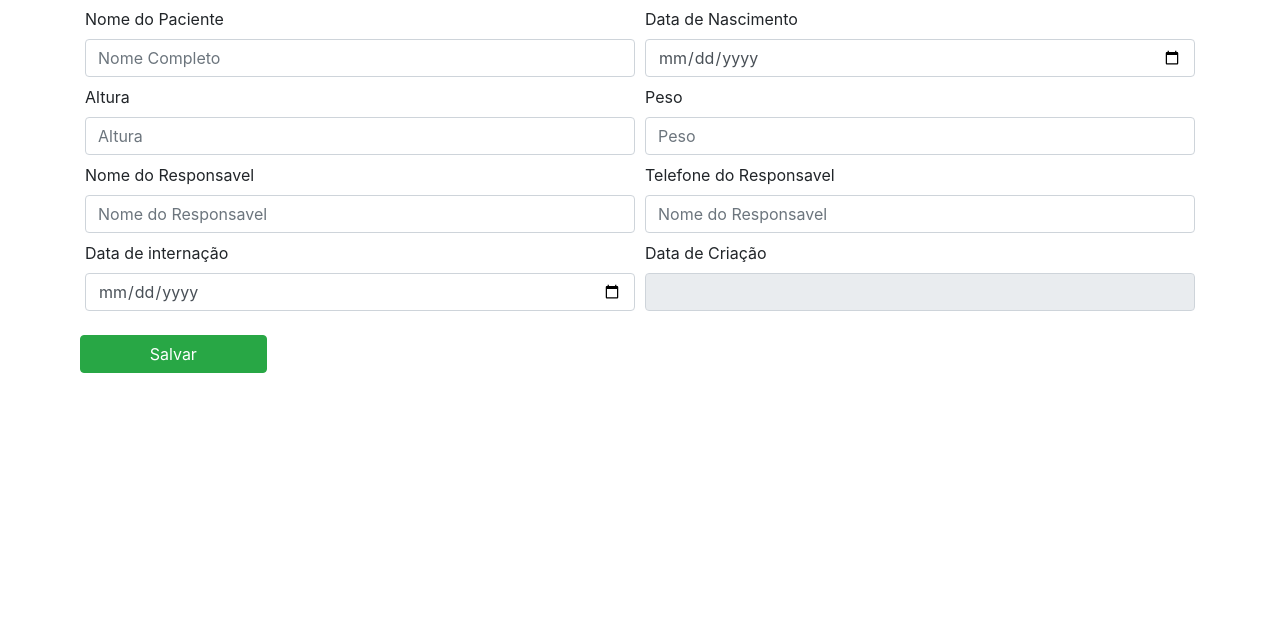
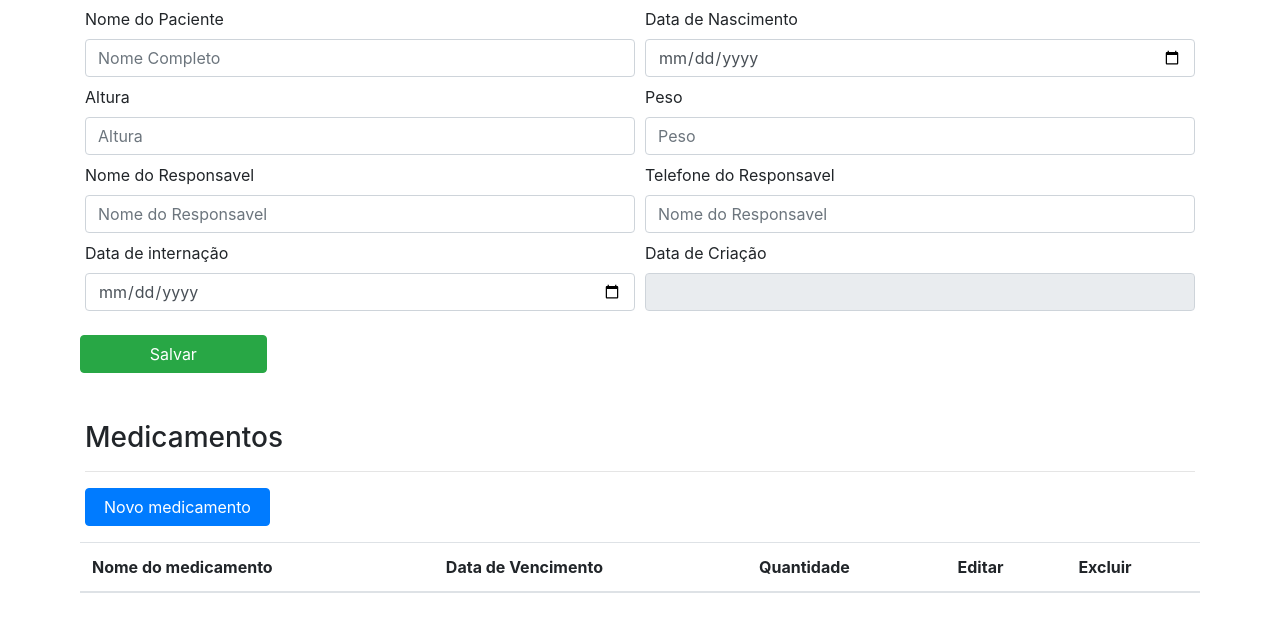
Before and after one commit to MagnoBelloni/OrganizingToCare, a Flask app: template organizingtocare/app/templates/paciente/editar.html in a window 1280 px wide. Shown: the part 138-770 px from the top of the page. Run offline with Flask 2, Linux system fonts and the light colour scheme; the template is opened without the code that fills it, so the values that code supplies are empty; some libraries are stand-ins or nearby versions.

Commit message:
Alteração do mapeamento Medicamento_Paciente

```diff
--- a/organizingtocare/app/controllers/default.py
+++ b/organizingtocare/app/controllers/default.py
@@ -1,5 +1,5 @@
 from app.controllers.medicamento import *
 from app.controllers.paciente import *
 from app.controllers.usuario import *
-
+from app.controllers.medicamento_paciente import *
 from app.controllers.home import *
--- a/organizingtocare/app/controllers/paciente.py
+++ b/organizingtocare/app/controllers/paciente.py
@@ -1,5 +1,6 @@
 from app import app, db
 from app.models.pacientes import Paciente
+from app.models.medicamento import Medicamento
 from flask import Flask, render_template, request, redirect, url_for
 from flask import flash, get_flashed_messages, json, jsonify
 from datetime import datetime
@@ -54,6 +55,7 @@ def editar_paciente(id):
 
         db.session.commit()
         return redirect(url_for('index_pacientes'))
+    print(paciente)
     return render_template("paciente/editar.html", paciente=paciente)
 
 
--- /dev/null
+++ b/organizingtocare/app/models/__init__.py
@@ -0,0 +1,3 @@
+from app.models.medicamento import Medicamento
+from app.models.pacientes import Paciente
+from app.models.medicamento_paciente import MedicamentoPaciente
--- a/organizingtocare/app/models/pacientes.py
+++ b/organizingtocare/app/models/pacientes.py
@@ -15,7 +15,8 @@ class Paciente(db.Model):
     telefoneResponsavel = db.Column(db.String(50), nullable=False)
     dataInternacao = db.Column(db.DateTime, nullable=False)
     dataCriacao = db.Column(db.DateTime, default=dataCriacaoFormatada)
-
+    # medicamentos = db.relationship('Medicamento', secondary=medicamento_paciente_table, backref=db.backref('medicamento_paciente', lazy='dynamic'))
+    medicamento_paciente_association = db.relationship('MedicamentoPaciente', back_populates="Paciente")
 
     def __init__(self, nome, dataNascimento, altura, peso, nomeResponsavel, telefoneResponsavel, dataInternacao):
         self.nome = nome
--- a/organizingtocare/app/templates/paciente/editar.html
+++ b/organizingtocare/app/templates/paciente/editar.html
@@ -3,8 +3,6 @@
 <h1>Editar Paciente</h1>
 <hr>
 <form action="/paciente/editar/{{paciente.id}}" method="post">
-
-
     <div class="form-row">
         <div class="col-sm-12 col-lg-6 mt-2">
             <label>Nome do Paciente</label>
@@ -48,4 +46,35 @@
         </div>
         <button class="btn btn-success mt-4 col-md-2" type="submit">Salvar</button>
 </form>
+
+<div class="col-sm-12 mt-5">
+    <h3>Medicamentos</h3>
+    <hr>
+    <a class="btn btn-primary text-white col-sm-12 col-md-2" href="/medicamento_paciente/novo/{{paciente.id}}">Novo medicamento</a>
+</div>
+
+<div class="table-responsive mt-3">
+    <table class="table">
+        <thead>
+            <tr>
+                <th>Nome do medicamento</th>
+                <th>Data de Vencimento</th>
+                <th>Quantidade</th>
+                <th>Editar</th>
+                <th>Excluir</th>
+            </tr>
+        </thead>
+        <tbody>
+            {% for medicamento in paciente.medicamento_paciente_association %}
+            <tr>
+                <td>{{medicamento.Medicamento.nome}}</td>
+                <td>{{medicamento.dataVencimento}}</td>
+                <td>{{medicamento.quantidade}}</td>
+                <td><a href="/paciente/editar/{{paciente.id}}" class="btn btn-success">Editar</a></td>
+                <td><a href="/paciente/excluir/{{paciente.id}}" class="btn btn-danger">Excluir</a></td>
+            </tr>
+            {% endfor %}
+        </tbody>
+    </table>
+</div>
 {% endblock %}
```
Also changed, not shown: organizingtocare/app/controllers/medicamento_paciente.py (added, +52 -0 lines), organizingtocare/app/models/medicamento.py (+1 -9 lines), organizingtocare/app/models/medicamento_paciente.py (added, +25 -0 lines), organizingtocare/app/templates/medicamento_paciente/novo.html (added, +33 -0 lines).
